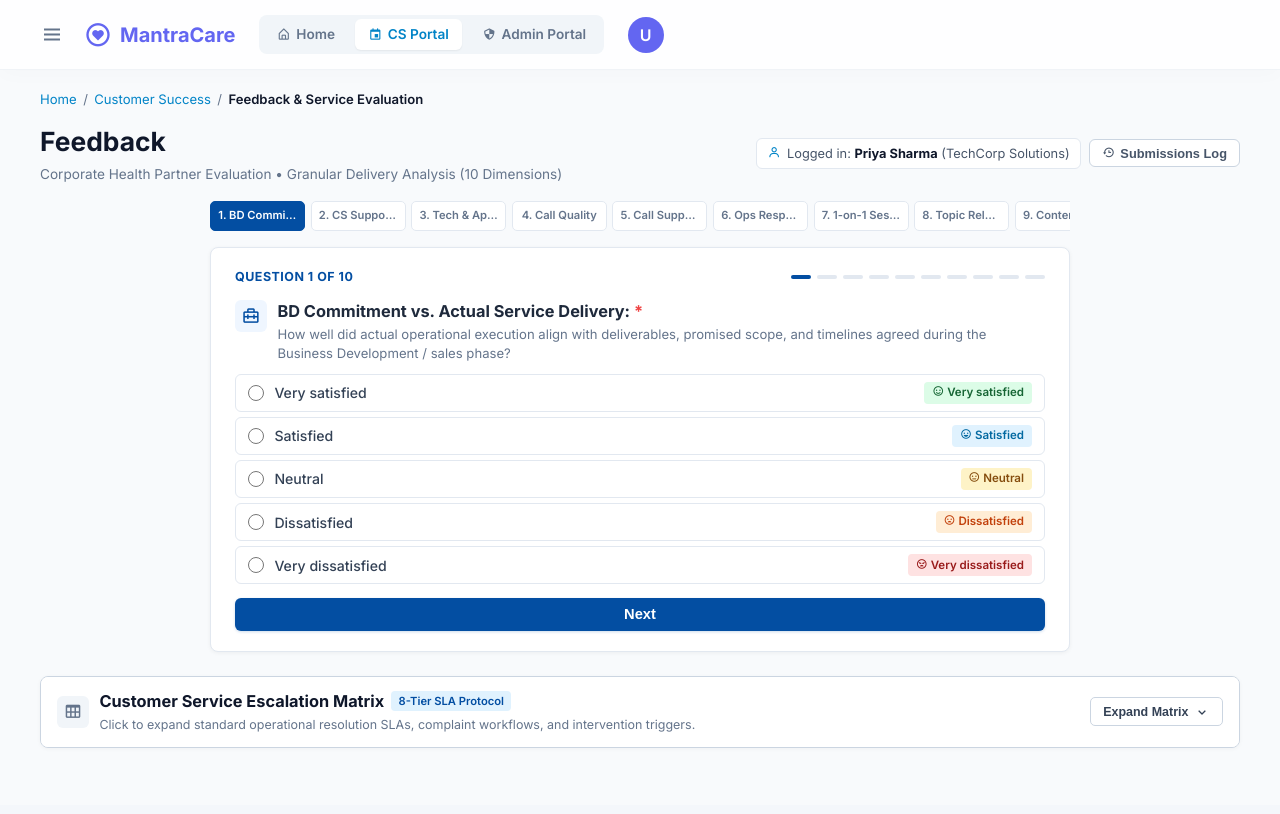
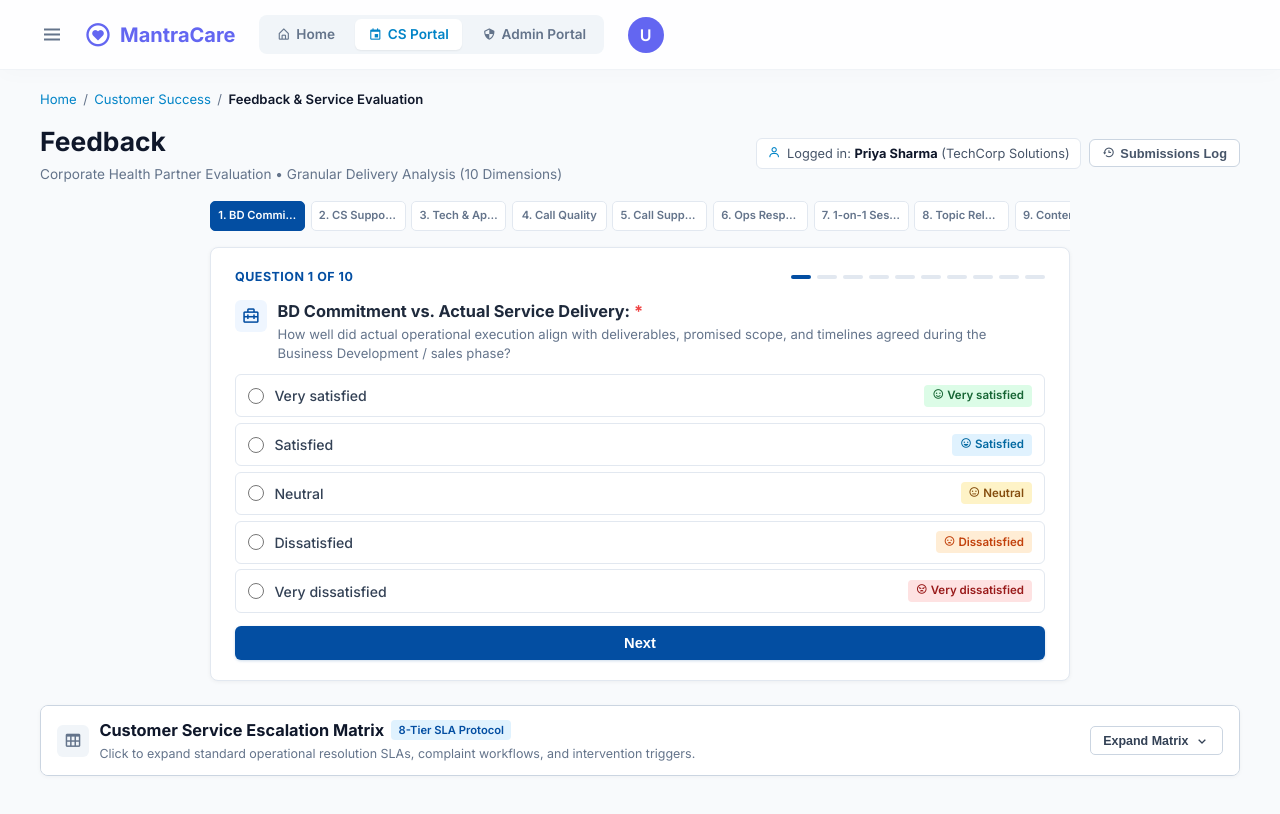
Before and after one commit to karan-mantracare/cs-admin-billing, a React (Vite) app: page /cs/feedback in a window 1280 px wide. Built offline with nearby package versions, Linux system fonts and the light colour scheme.

Commit message:
style(cs-feedback): set 0.60rem top/bottom padding across all option cards

```diff
--- a/src/pages/CsFeedback.jsx
+++ b/src/pages/CsFeedback.jsx
@@ -250,7 +250,7 @@ export default function CsFeedback() {
           setClientDetails((prev) => ({ ...prev, name: parsedHr.name }));
         }
       }
-    } catch {}
+    } catch { }
 
     // 2. Discover divisions and resolve CS SPOC from Division Information
     try {
@@ -383,7 +383,7 @@ export default function CsFeedback() {
     try {
       const existing = JSON.parse(localStorage.getItem('mc_cs_feedback_submissions') || '[]');
       localStorage.setItem('mc_cs_feedback_submissions', JSON.stringify([newSubmission, ...existing]));
-    } catch {}
+    } catch { }
 
     setSubmitted(true);
     setCurrentStep(PILLAR_QUESTIONS.length + 1);
@@ -627,7 +627,7 @@ export default function CsFeedback() {
                             display: 'flex',
                             alignItems: 'center',
                             justifyContent: 'space-between',
-                            padding: '0.42rem 0.75rem',
+                            padding: '0.60rem 0.75rem',
                             borderRadius: '6px',
                             cursor: 'pointer',
                             userSelect: 'none',
@@ -688,7 +688,7 @@ export default function CsFeedback() {
                           display: 'flex',
                           alignItems: 'center',
                           justifyContent: 'space-between',
-                          padding: '0.42rem 0.75rem',
+                          padding: '0.60rem 0.75rem',
                           borderRadius: '6px',
                           cursor: 'pointer',
                           userSelect: 'none',
```
Lines whose indentation alone changed are shown as unchanged.
